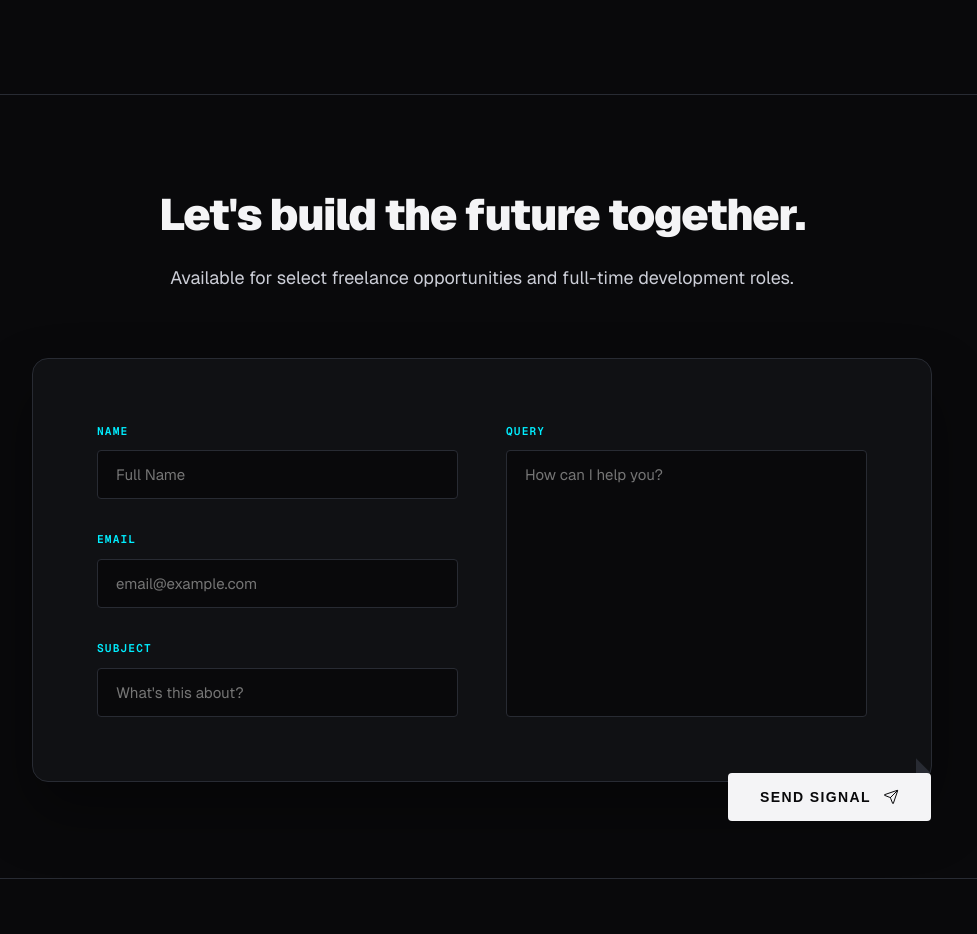
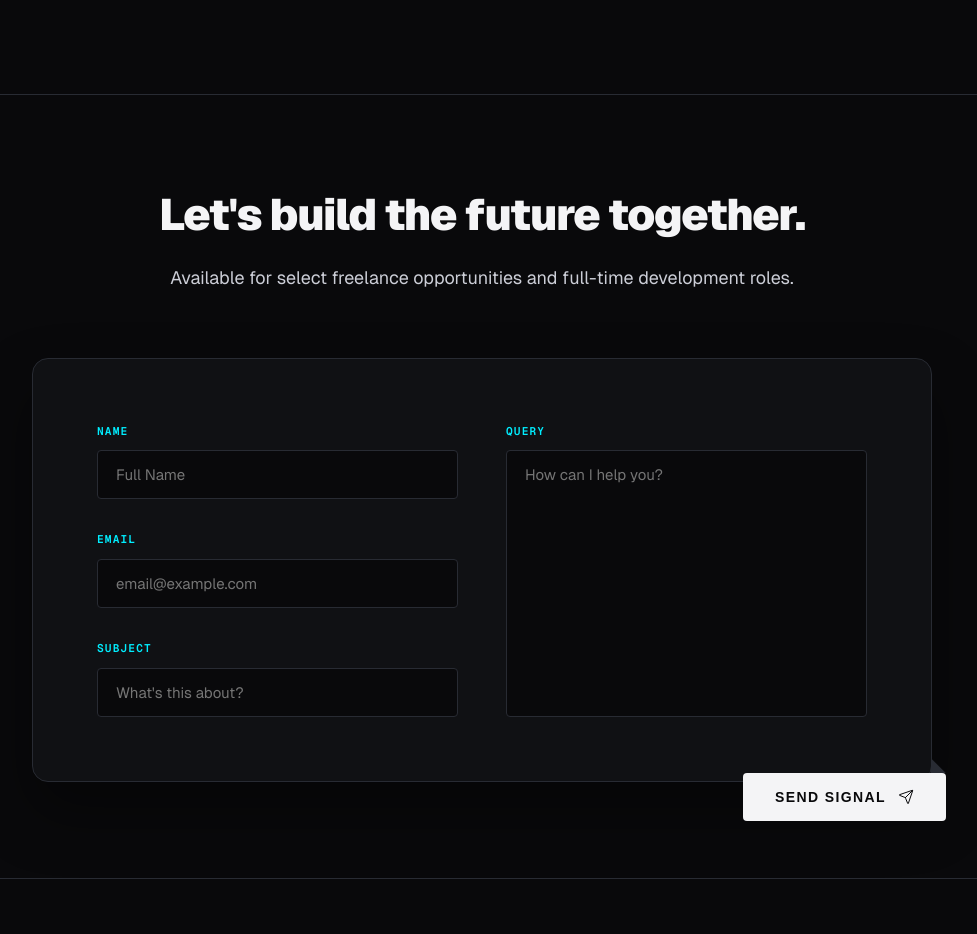
Before and after one commit to hauntedcrewvkr/himanshu_portfolio, a React (Vite) app: page / in a window 1280 px wide. Shown: the part 4380-5314 px from the top of the page, without its empty margins (158-1135 px from the left). Built offline with nearby package versions, Linux system fonts and the light colour scheme.

Commit message:
style: shift Send Signal button slightly beyond the container edge for a peeking effect

```diff
--- a/src/styles/components.scss
+++ b/src/styles/components.scss
@@ -307,7 +307,7 @@
 
   .send-btn {
     position: absolute;
-    right: 0; // Align exactly with the container's right edge
+    right: -15px; // Shift slightly beyond the edge
     bottom: -40px;
     background: var(--text-100);
     color: var(--surface-100);
```
